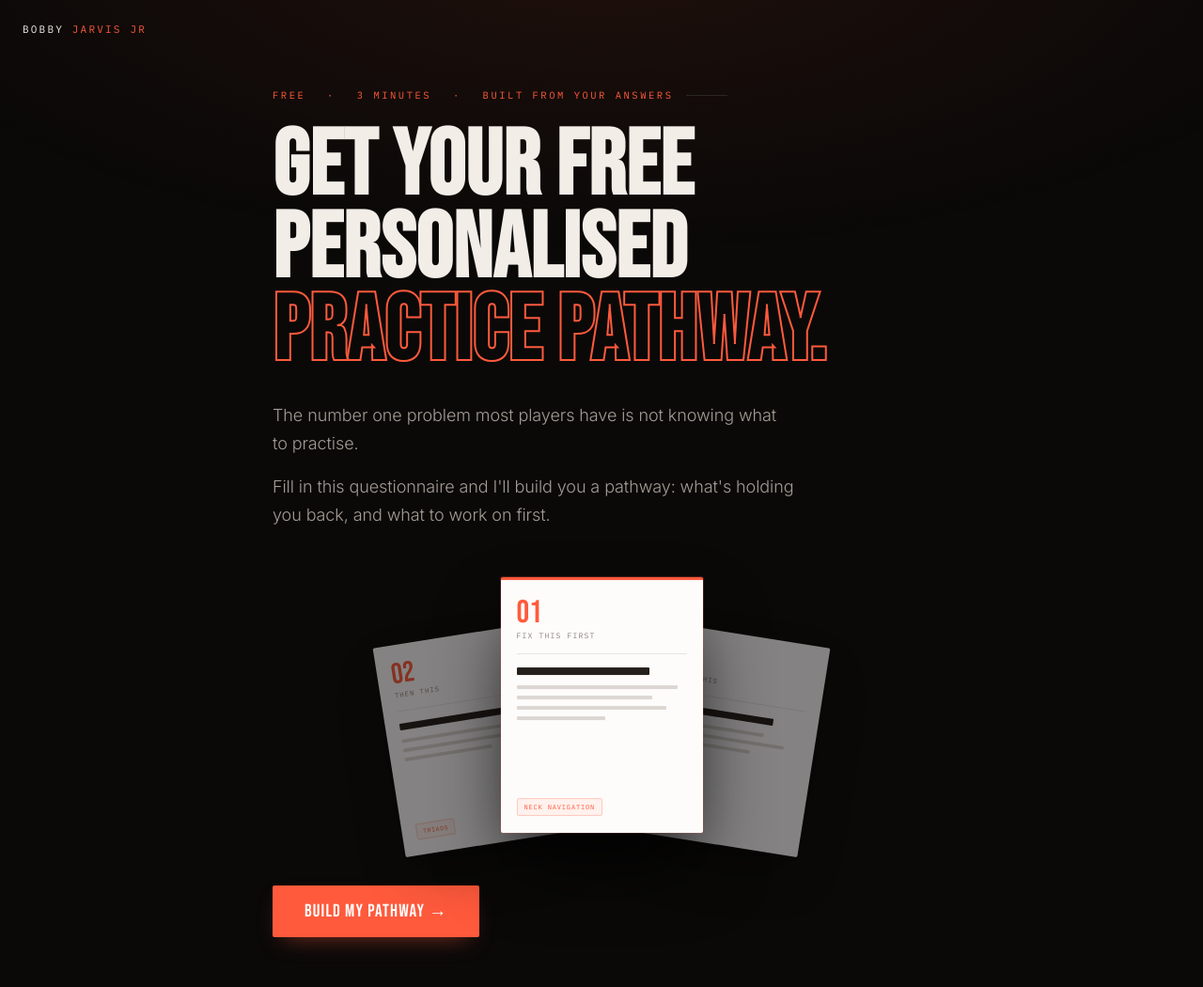
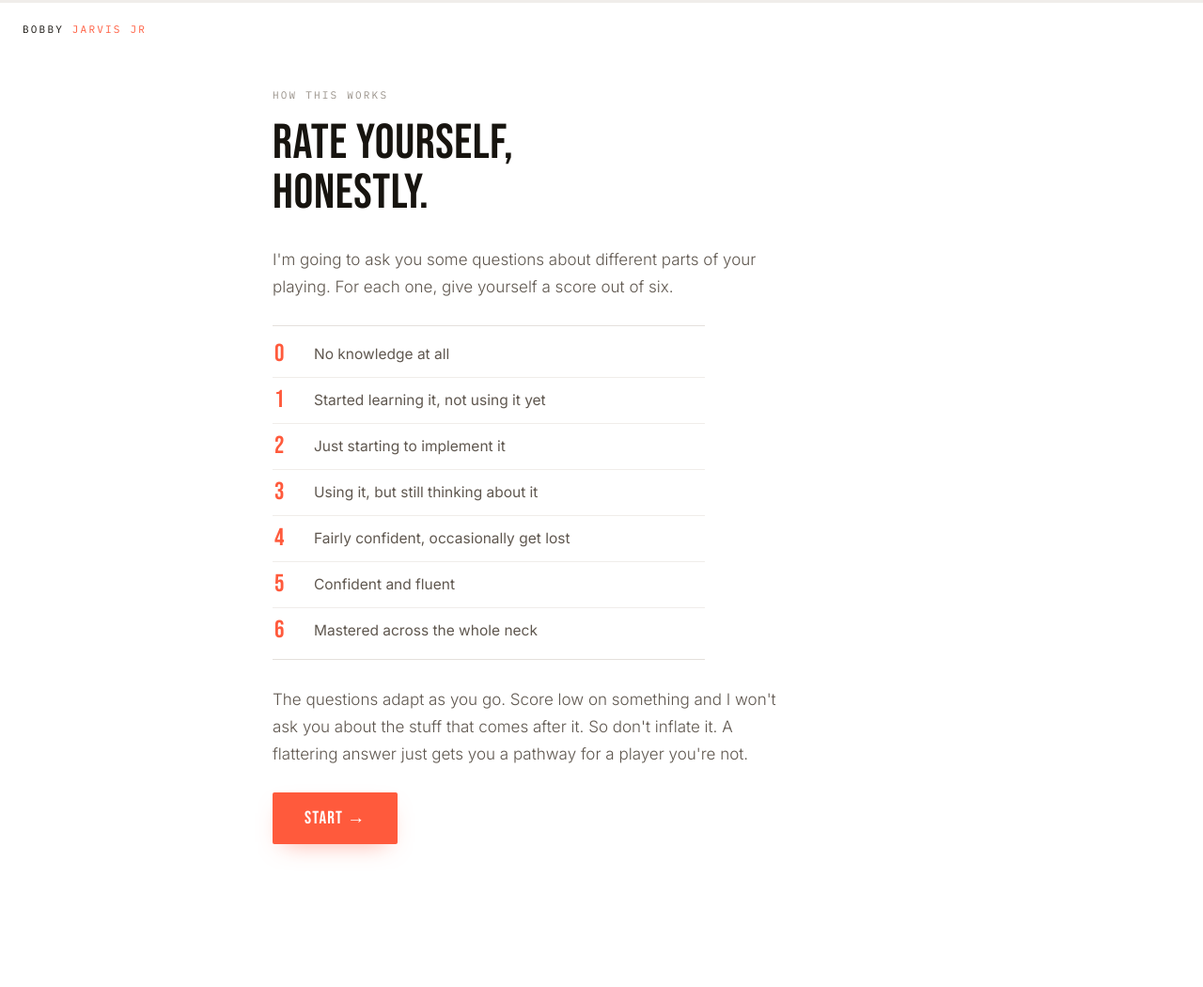
Before and after one commit to bobbyjarvisjr/practice-plan-generator, a website: page index.html in a window 1280 px wide. Shown: the whole page at 94% size. Drawn offline with Linux system fonts and the light colour scheme.

Commit message:
Update index.html

```diff
--- a/index.html
+++ b/index.html
@@ -91,79 +91,6 @@ body.hero-mode .topbar .mark{color:var(--d-ink)}
 .screen.active{display:block!important;animation:rise .34s var(--ease)}
 @keyframes rise{from{opacity:0;transform:translateY(12px)}to{opacity:1;transform:none}}
 
-/* ---------- hero ---------- */
-#screen-intro{text-align:left}
-.hero-eyebrow{
-  display:flex;align-items:center;gap:14px;
-  font-family:var(--mono);font-size:10.5px;letter-spacing:.24em;text-transform:uppercase;
-  color:var(--accent);margin-bottom:26px;
-}
-.hero-eyebrow::after{content:'';width:44px;height:1px;background:var(--d-line)}
-h1{
-  font-family:var(--display);
-  font-size:clamp(50px,9.5vw,98px);
-  line-height:.9;letter-spacing:.006em;
-  text-transform:uppercase;
-  margin-bottom:28px;
-  color:var(--d-ink);
-  text-wrap:balance;
-}
-h1 .hollow{
-  color:transparent;
-  -webkit-text-stroke:2px var(--accent);
-  display:block;
-}
-.lede{
-  font-size:18px;line-height:1.7;color:var(--d-dim);
-  max-width:50ch;margin-bottom:15px;font-weight:300;
-  letter-spacing:-.005em;
-}
-.lede strong{color:var(--d-ink);font-weight:500}
-
-/* ---------- artifact ---------- */
-.artifact{
-  position:relative;height:290px;margin:46px 0 42px;
-  display:flex;align-items:center;justify-content:center;
-  perspective:1400px;
-}
-.sheet{
-  position:absolute;width:196px;height:250px;
-  background:#fdfcfb;
-  border-radius:2px;
-  padding:18px 17px;
-  box-shadow:0 30px 60px -12px rgba(0,0,0,.75), 0 2px 6px rgba(0,0,0,.4);
-  display:flex;flex-direction:column;
-}
-.sheet-num{
-  font-family:var(--display);font-size:34px;line-height:1;
-  color:var(--accent);margin-bottom:2px;
-}
-.sheet-tag{
-  font-family:var(--mono);font-size:8px;letter-spacing:.15em;text-transform:uppercase;
-  color:#8b837b;margin-bottom:14px;
-}
-.sheet-rule{height:1px;background:#e8e4e0;margin-bottom:14px}
-.sheet-head{
-  height:8px;background:#241f1a;border-radius:1px;margin-bottom:11px;width:78%;
-}
-.sheet-line{height:4px;background:#dcd7d2;border-radius:1px;margin-bottom:7px}
-.sheet-line.w95{width:95%}.sheet-line.w88{width:88%}.sheet-line.w80{width:80%}
-.sheet-line.w72{width:72%}.sheet-line.w64{width:64%}.sheet-line.w52{width:52%}
-.sheet-chip{
-  margin-top:auto;font-family:var(--mono);font-size:7px;letter-spacing:.12em;
-  text-transform:uppercase;color:var(--accent);
-  border:1px solid var(--accent-line);background:var(--accent-soft);
-  padding:4px 7px;border-radius:2px;align-self:flex-start;
-}
-.sheet-a{transform:rotate(-9deg) translateX(-142px) translateY(10px) scale(.9);opacity:.5}
-.sheet-c{transform:rotate(9deg) translateX(142px) translateY(10px) scale(.9);opacity:.5}
-.sheet-b{
-  z-index:3;width:215px;height:272px;
-  border-top:3px solid var(--accent);
-  box-shadow:0 40px 80px -14px rgba(0,0,0,.9), 0 0 0 1px rgba(255,90,60,.25);
-  animation:drift 7s ease-in-out infinite;
-}
-@keyframes drift{0%,100%{transform:translateY(0)}50%{transform:translateY(-8px)}}
 
 .q-sub{
   font-family:var(--mono);font-size:12px;letter-spacing:.06em;
@@ -769,21 +696,16 @@ h1 .hollow{
   .opt{height:54px;font-size:24px}
   .anchor{font-size:15px;margin-top:18px}
   .nav-hint{display:none}
-  .artifact{height:230px;margin:38px 0 34px}
-  .sheet{width:142px;height:190px;padding:14px 13px}
-  .sheet-b{width:158px;height:206px}
-  .sheet-a{transform:rotate(-9deg) translateX(-94px) translateY(8px) scale(.88)}
-  .sheet-c{transform:rotate(9deg) translateX(94px) translateY(8px) scale(.88)}
 }
 </style>
 </head>
-<body class="hero-mode">
+<body>
 
 <div class="progress-rail"><div class="progress-fill" id="prog"></div></div>
 
 <div class="stage">
   <div class="topbar">
-    <div class="mark">BOBBY <em>JARVIS JR</em></div>
+    <a class="mark" href="https://www.bobbyjarvisjr.com" style="text-decoration:none;">BOBBY <em>JARVIS JR</em></a>
     <div class="counter" id="counter"></div>
   </div>
 
@@ -791,52 +713,8 @@ h1 .hollow{
     <div class="panel-inner">
       <div class="err" id="err"></div>
 
-      <!-- INTRO -->
-      <section class="screen active" id="screen-intro">
-        <div class="hero-eyebrow">Free<span>&nbsp;&middot;&nbsp;</span>3 minutes<span>&nbsp;&middot;&nbsp;</span>Built from your answers</div>
-        <h1>Get your free<br>personalised<br><span class="hollow">Practice Pathway.</span></h1>
-        <p class="lede">The number one problem most players have is not knowing what to practise.</p>
-        <p class="lede">Fill in this questionnaire and I'll build you a pathway: what's holding you back, and what to work on first.</p>
-
-        <div class="artifact" aria-hidden="true">
-          <div class="sheet sheet-a">
-            <div class="sheet-num">02</div>
-            <div class="sheet-tag">Then this</div>
-            <div class="sheet-rule"></div>
-            <div class="sheet-head"></div>
-            <div class="sheet-line w88"></div>
-            <div class="sheet-line w95"></div>
-            <div class="sheet-line w64"></div>
-            <div class="sheet-chip">Triads</div>
-          </div>
-          <div class="sheet sheet-b">
-            <div class="sheet-num">01</div>
-            <div class="sheet-tag">Fix this first</div>
-            <div class="sheet-rule"></div>
-            <div class="sheet-head"></div>
-            <div class="sheet-line w95"></div>
-            <div class="sheet-line w80"></div>
-            <div class="sheet-line w88"></div>
-            <div class="sheet-line w52"></div>
-            <div class="sheet-chip">Neck navigation</div>
-          </div>
-          <div class="sheet sheet-c">
-            <div class="sheet-num">03</div>
-            <div class="sheet-tag">Then this</div>
-            <div class="sheet-rule"></div>
-            <div class="sheet-head"></div>
-            <div class="sheet-line w72"></div>
-            <div class="sheet-line w88"></div>
-            <div class="sheet-line w64"></div>
-            <div class="sheet-chip">Phrasing</div>
-          </div>
-        </div>
-
-        <button class="btn" id="start">Build my pathway →</button>
-      </section>
-
       <!-- SETUP -->
-      <section class="screen" id="screen-setup">
+      <section class="screen active" id="screen-setup">
         <div class="q-section">How this works</div>
         <div class="q-text">Rate yourself,<br>honestly.</div>
         <p class="setup-lede">I'm going to ask you some questions about different parts of your playing. For each one, give yourself a score out of six.</p>
@@ -1184,13 +1062,6 @@ function goCapture(){
   idx = queue.length; // past the end
 }
 
-document.getElementById('start').addEventListener('click', () => {
-  document.body.classList.remove('hero-mode');
-  document.querySelectorAll('.screen').forEach(s => s.classList.remove('active'));
-  document.getElementById('screen-setup').classList.add('active');
-  window.scrollTo({ top:0, behavior:'instant' });
-});
-
 document.getElementById('begin').addEventListener('click', () => {
   rebuildQueue();
   show(0);
```
